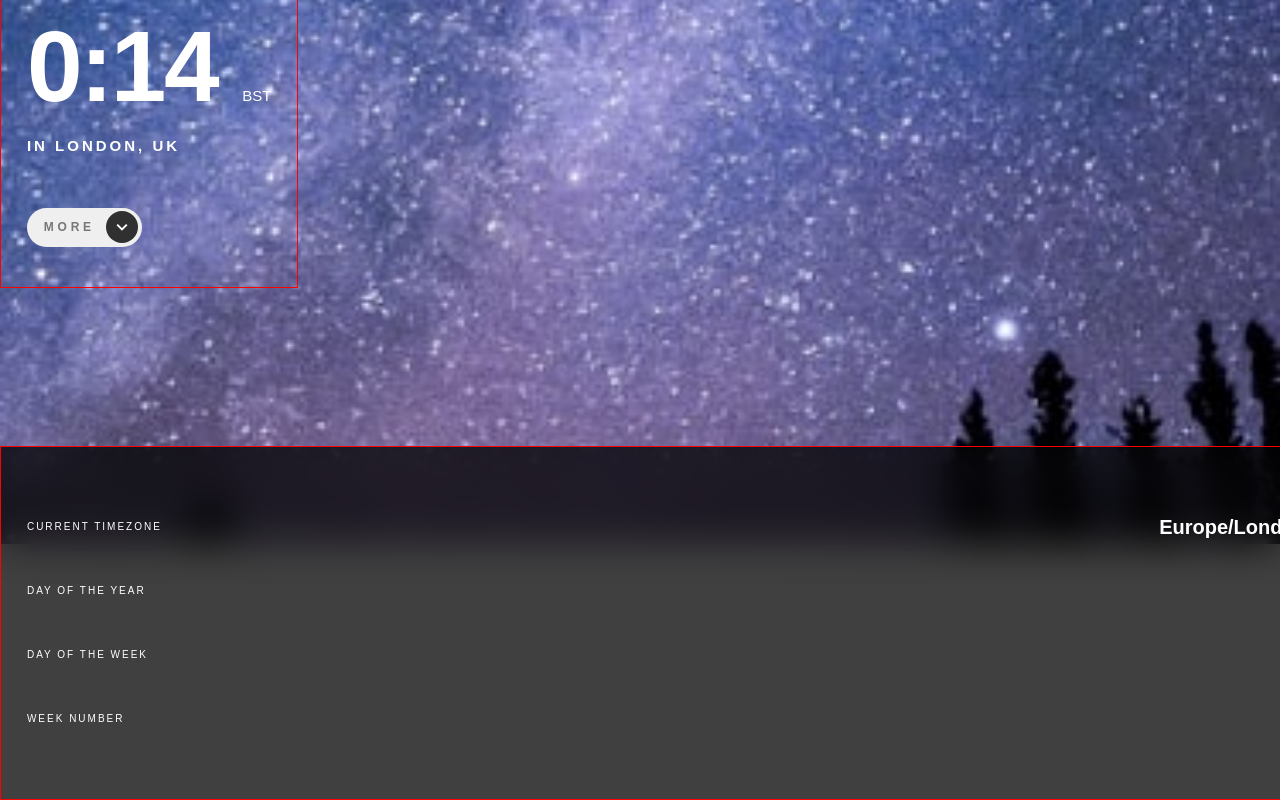
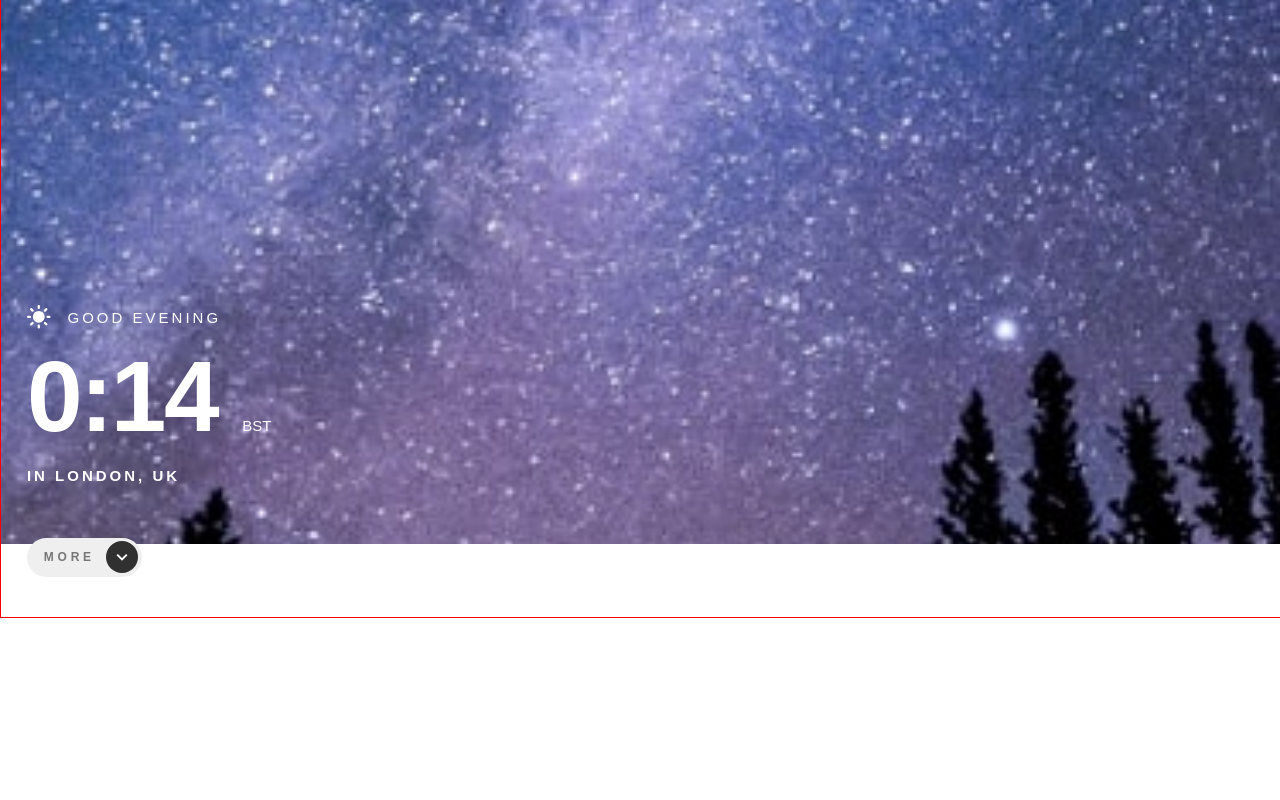
Before and after one commit to baglana/clock-app, a React (Vite) app: page / in a window 1280 px wide. Shown: the part 256-1056 px from the top of the page. After the commit the page ends 874 px from the top, so only its background shows below. Built offline with nearby package versions, Linux system fonts and the light colour scheme; no server answers.

Commit message:
Fix footer position

```diff
--- a/src/App.css
+++ b/src/App.css
@@ -25,10 +25,13 @@
   min-height: 100svh;
   display: flex;
   flex-direction: column;
+
+  --footer-height: 16rem;
 }
 
 .container {
   padding: 2rem 1.6rem 2.5rem 1.62rem;
+  width: 100%;
   height: 100vh;
 
   flex: auto;
@@ -37,7 +40,10 @@
   justify-content: space-between;
 
   position: absolute;
-  bottom: 16rem;
+
+  &.more {
+    bottom: var(--footer-height);
+  }
 }
 
 main {
--- a/src/components/MoreButton.tsx
+++ b/src/components/MoreButton.tsx
@@ -11,7 +11,7 @@ export default function MoreButton() {
     const rootChildren = document.querySelectorAll<HTMLElement>("#root>*");
 
     rootChildren.forEach((child) => {
-      child.style.bottom = showMore ? "-16rem" : "0";
+      child.classList.toggle("more");
     });
   }
 
--- a/src/styles/Footer.css
+++ b/src/styles/Footer.css
@@ -6,10 +6,15 @@
   width: 100%;
   height: 16rem;
   position: absolute;
-  bottom: -16rem;
+  bottom: calc(-1 * var(--footer-height));
 
   padding: 3rem 1.62rem;
-  display: grid;
+  display: none;
+
+  &.more {
+    display: grid;
+    bottom: 0;
+  }
 
   & > section {
     display: flex;
```
